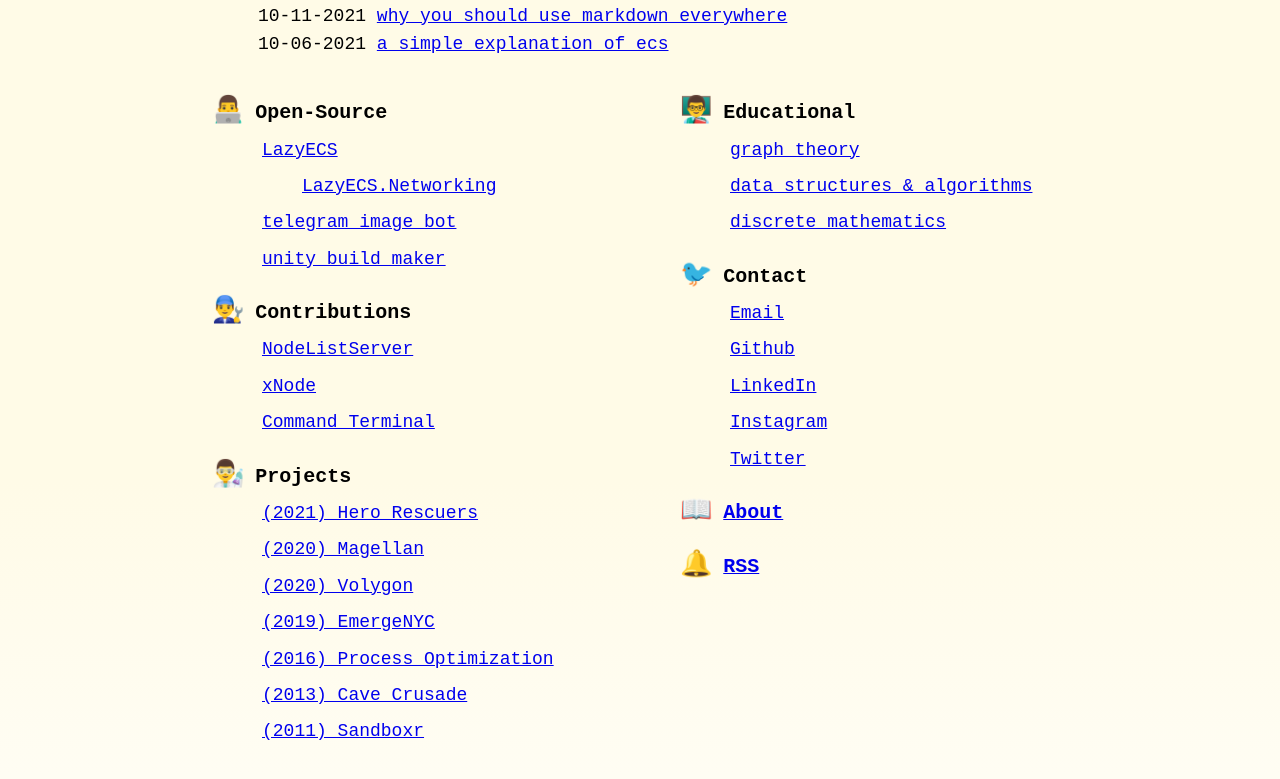
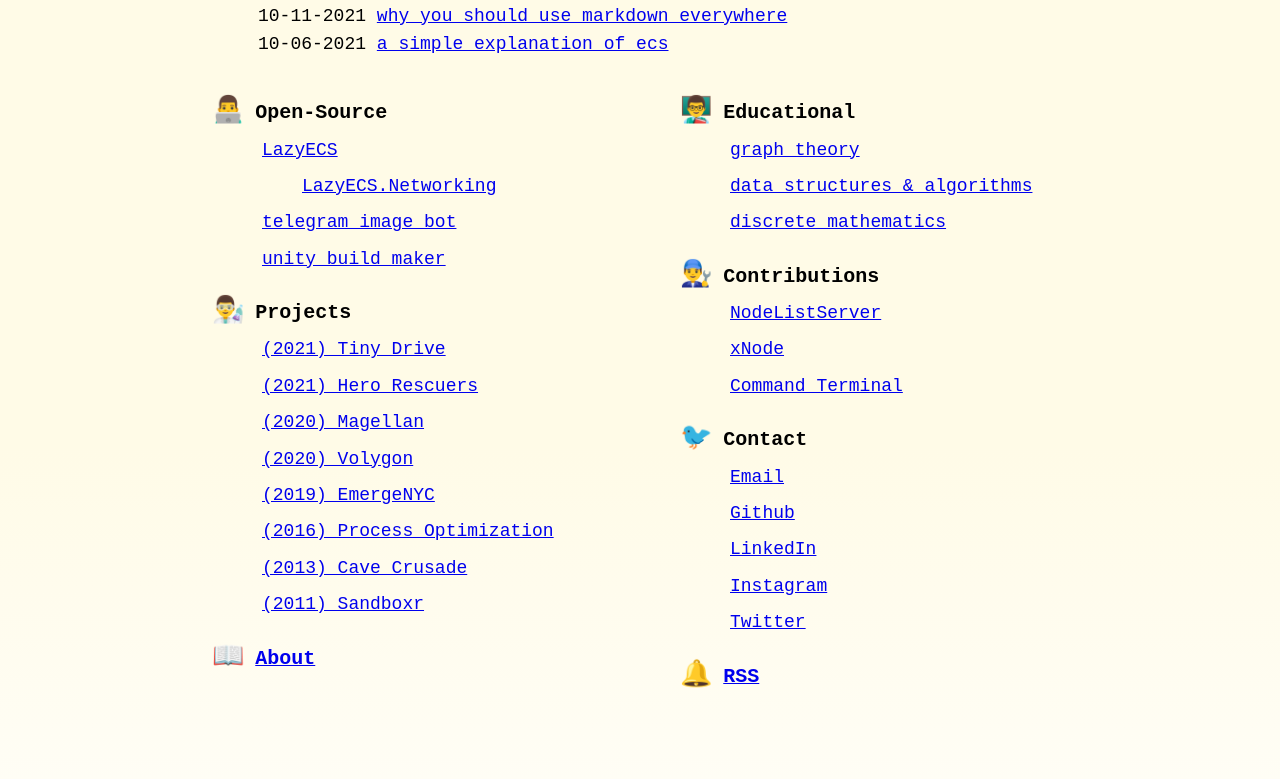
Before and after one commit to tatelax/tatelax.github.io, a Jekyll site: the page built from index.markdown, in a window 1280 px wide and 900 px high, scrolled down 405 px. Shown: the top 779 px of the window. Built offline with Jekyll 4.4.1, drawn with Linux system fonts in a browser that asks for light colours.

Commit message:
New post

```diff
--- a/_data/projects.yml
+++ b/_data/projects.yml
@@ -5,6 +5,8 @@ entries:
   - title: <font size="+2"><b>Projects</b></font>
     emoji: 👨‍🔬
     entries:
+      - title: (2021) Tiny Drive
+        url: projects/tinydrive
       - title: (2021) Hero Rescuers
         url: projects/herorescuers
       - title: (2020) Magellan
--- a/_layouts/home.html
+++ b/_layouts/home.html
@@ -41,13 +41,13 @@ layout: default
 <div id="container">
   <div id="left-col">
     {%-include menu_item.html collection=site.data.opensource.entries-%}
-    {%-include menu_item.html collection=site.data.contributions.entries-%}
     {%-include menu_item.html collection=site.data.projects.entries-%}
+    {%-include menu_item.html collection=site.data.about.entries-%}
   </div>
   <div id="right-col">
     {%-include menu_item.html collection=site.data.educational.entries-%}
+    {%-include menu_item.html collection=site.data.contributions.entries-%}
     {%-include menu_item.html collection=site.data.contact.entries-%}
-    {%-include menu_item.html collection=site.data.about.entries-%}
     {%-include menu_item.html collection=site.data.rss.entries-%}
   </div>
 </div>
```
Also changed, not shown: projects/tinydrive.md (added, +24 -0 lines), assets/img/portfolio/TinyDrive/1.jpg (added), assets/img/portfolio/TinyDrive/2.jpg (added), assets/img/portfolio/TinyDrive/3.jpg (added), assets/img/portfolio/TinyDrive/4.jpg (added), assets/img/portfolio/TinyDrive/appicon.png (added), 7 other files.
